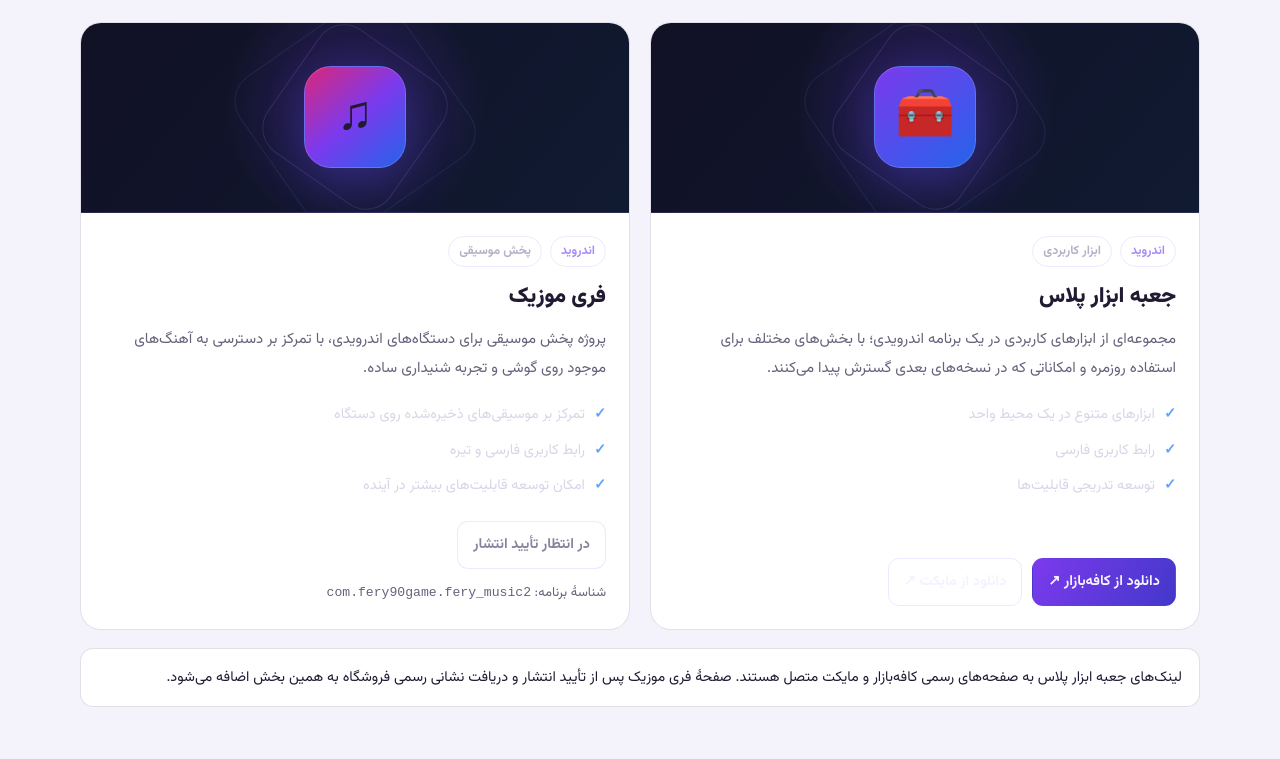
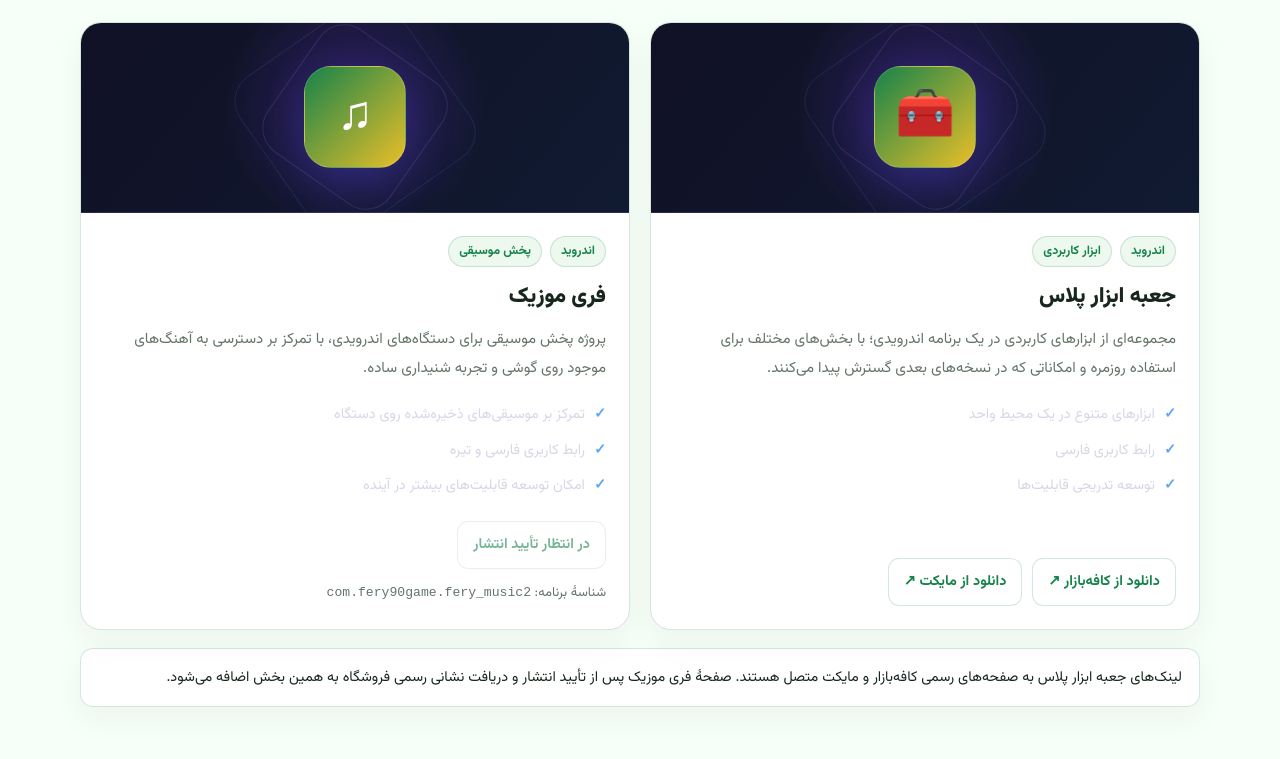
Before and after one commit to fery90game/fery90game, a plain HTML site: page pages/products.html in a window 1280 px wide. Shown: the part 759-1518 px from the top of the page. Drawn offline with Linux system fonts and the light colour scheme.

Commit message:
Load unified theme styles across game and product pages

```diff
--- a/pages/products.html
+++ b/pages/products.html
@@ -495,6 +495,7 @@
     }
   </style>
   <script src="../js/theme.js" defer></script>
+  <link rel="stylesheet" href="../css/theme.css">
 </head>
 
 <body class="products-page">
```
